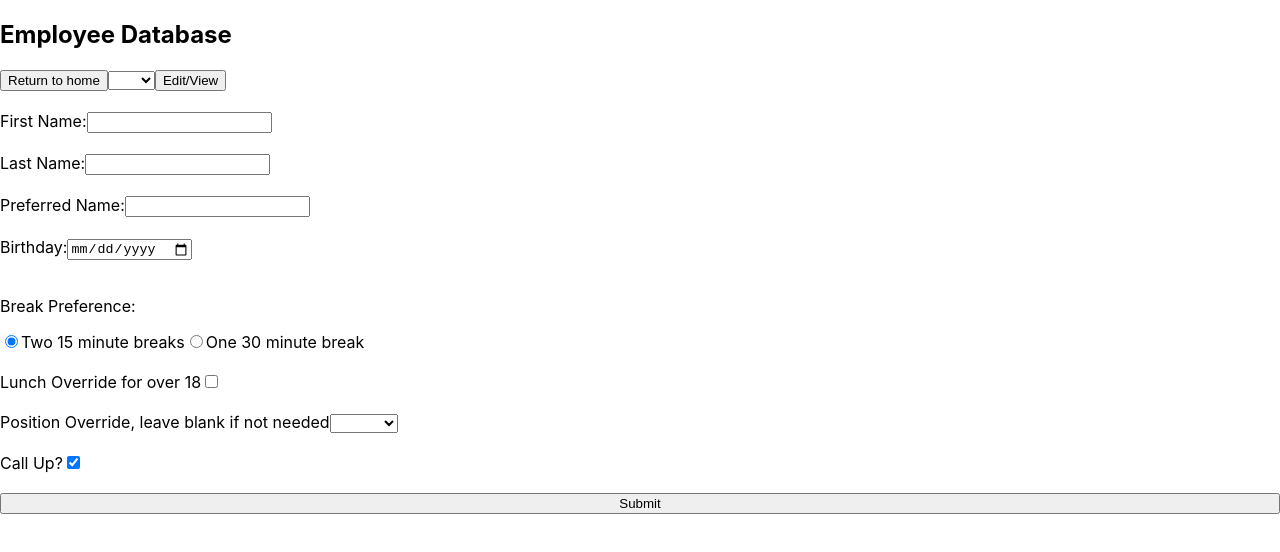
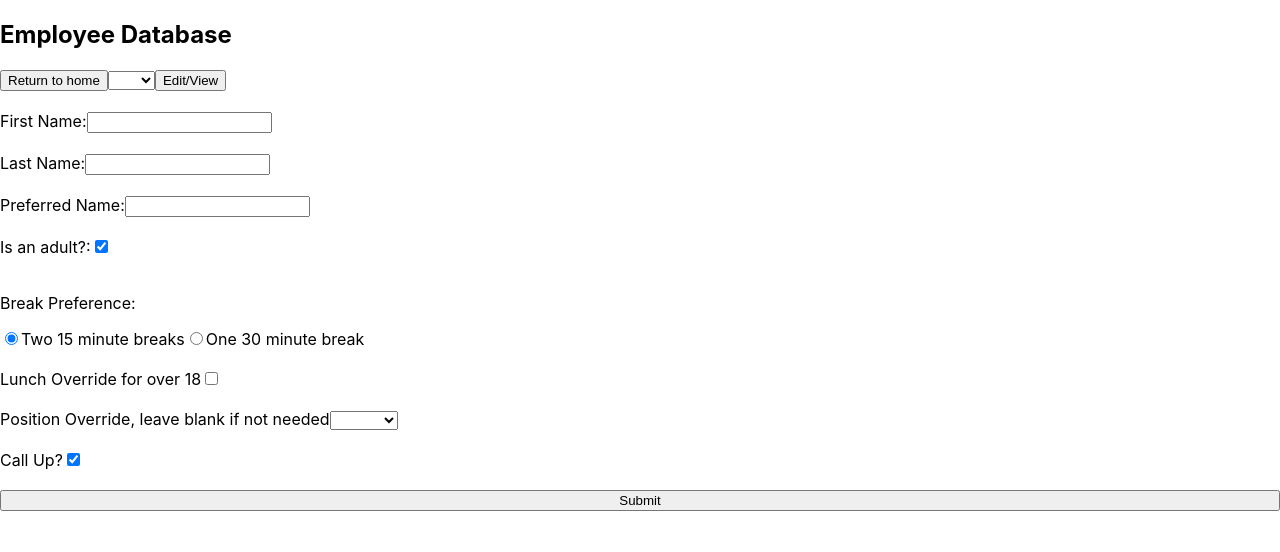
Before and after one commit to EljiahR/k-xlsx-converter-front-end, a Next.js app: page /dashboard/test in a window 1280 px wide. Both pictures are taken after a click on the button "Add". Shown: the top 552 px of the page. Built offline with nearby package versions, Linux system fonts and the light colour scheme.

Commit message:
Replaced birthday references with an isAdult check

```diff
--- a/src/app/_components/admin/Add.tsx
+++ b/src/app/_components/admin/Add.tsx
@@ -5,26 +5,28 @@ interface EmployeeInfo {
   firstName: string;
     lastName: string;
     preferredFirstName: string;
-    birthday: Date;
+    birthday: Date | null;
     preferredNumberOfBreaks: Number;
     getsLunchAsAdult: boolean;
     positionOverride: string;
     isCallUp: boolean;
     division: string;
     storeNumber: string;
+    isAdult: boolean;
 }
 
 const EmployeeInfoStarter: EmployeeInfo = {
   firstName: "",
   lastName: "",
   preferredFirstName: "",
-  birthday: new Date(),
+  birthday: null,
   preferredNumberOfBreaks: 2,
   getsLunchAsAdult: false,
   positionOverride: "",
   isCallUp: true,
   division: "",
-  storeNumber: ""
+  storeNumber: "",
+  isAdult: true
 }
 
 const Add = ({ selectedStore }) => {
@@ -44,8 +46,6 @@ const Add = ({ selectedStore }) => {
   }
 
   const resetForm = () => {
-    const birthdayDiv = document.getElementById("birthday") as HTMLInputElement;
-    birthdayDiv.value = ""
     setNewEmployeeInfo({...EmployeeInfoStarter});
   }
 
@@ -113,13 +113,14 @@ const Add = ({ selectedStore }) => {
             onChange={(e) => handleFormChange("preferredFirstName", e.target.value)}
            />
         </label>
-        <label htmlFor="birthday">
-          Birthday:
+        <label htmlFor="isAdult">
+          Is an adult?:
           <input
-            type="date"
-            name="birthday"
-            id="birthday"
-            onChange={(e) => handleFormChange("birthday", new Date(e.target.value))}
+            type="checkbox"
+            name="isAdult"
+            id="isAdult"
+            checked={newEmployeeInfo["isAdult"]}
+            onChange={(e) => handleFormChange("isAdult", !newEmployeeInfo["isAdult"])}
           />
         </label>
         <div id="break-preference-div">
--- a/src/app/_components/admin/EmployeeDivs.tsx
+++ b/src/app/_components/admin/EmployeeDivs.tsx
@@ -83,22 +83,23 @@ const EmployeeDivs = ({
                 }
             />
             </label>
-            <label htmlFor="birthday">
-            Birthdate:
+            <label htmlFor="isAdult">
+            Is an adult?:
             <input
-                type="date"
-                id="birthday"
-                name="birthday"
-                placeholder={employee["birthday"]}
-                value={
-                employeeEdit.hasOwnProperty("birthday")
-                    ? employeeEdit["birthday"].split("T")[0]
-                    : employee["birthday"] != null ?
-                        employee["birthday"].split("T")[0] :
-                        null
+                type="checkbox"
+                name="isAdult"
+                id="isAdult"
+                checked={
+                employeeEdit.hasOwnProperty("isAdult")
+                    ? employeeEdit["isAdult"]
+                    : employee["isAdult"]
                 }
                 onChange={(e) =>
-                handleEditChange(e, employee.employeeId, "birthday")
+                handleEditChange(
+                    e,
+                    employee.employeeId,
+                    "isAdult",
+                )
                 }
             />
             </label>
```
